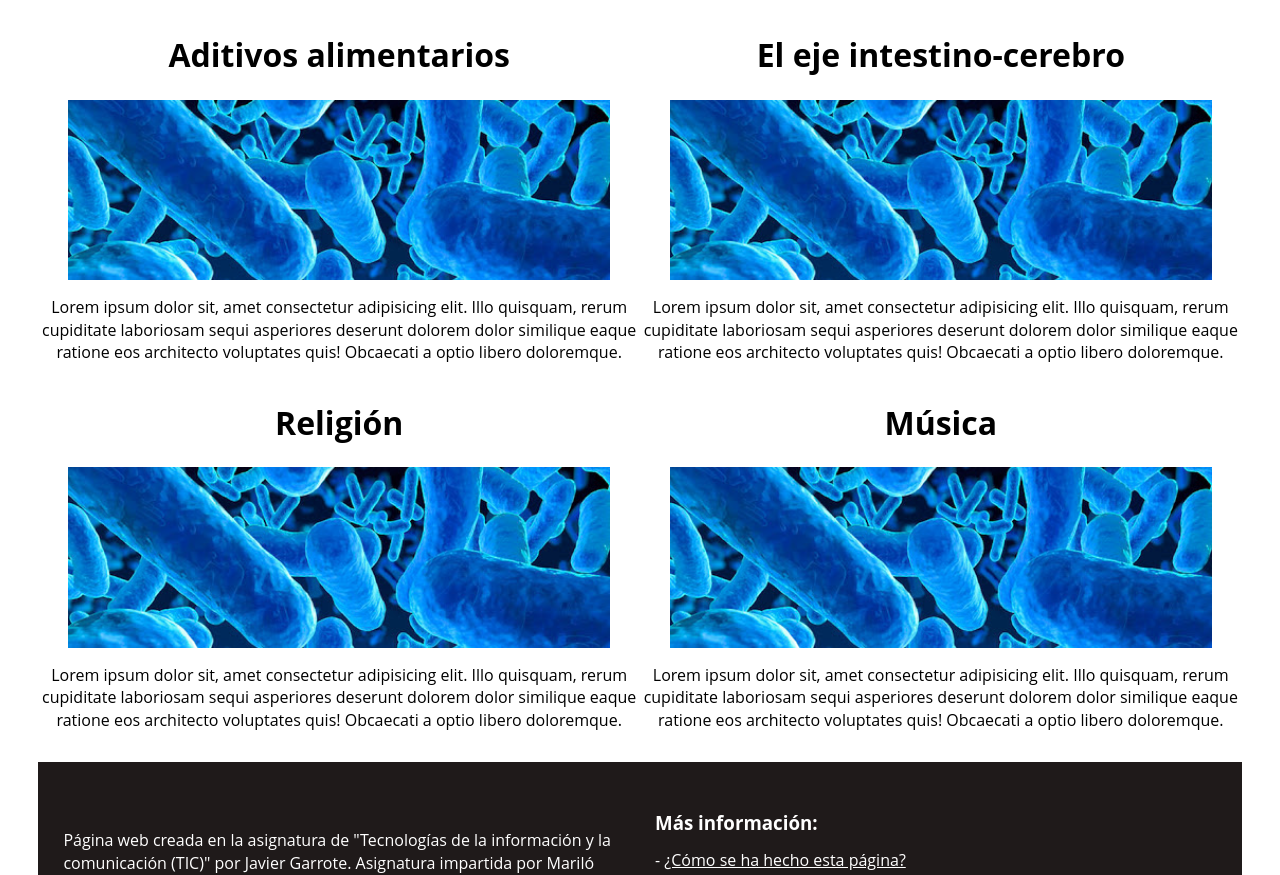
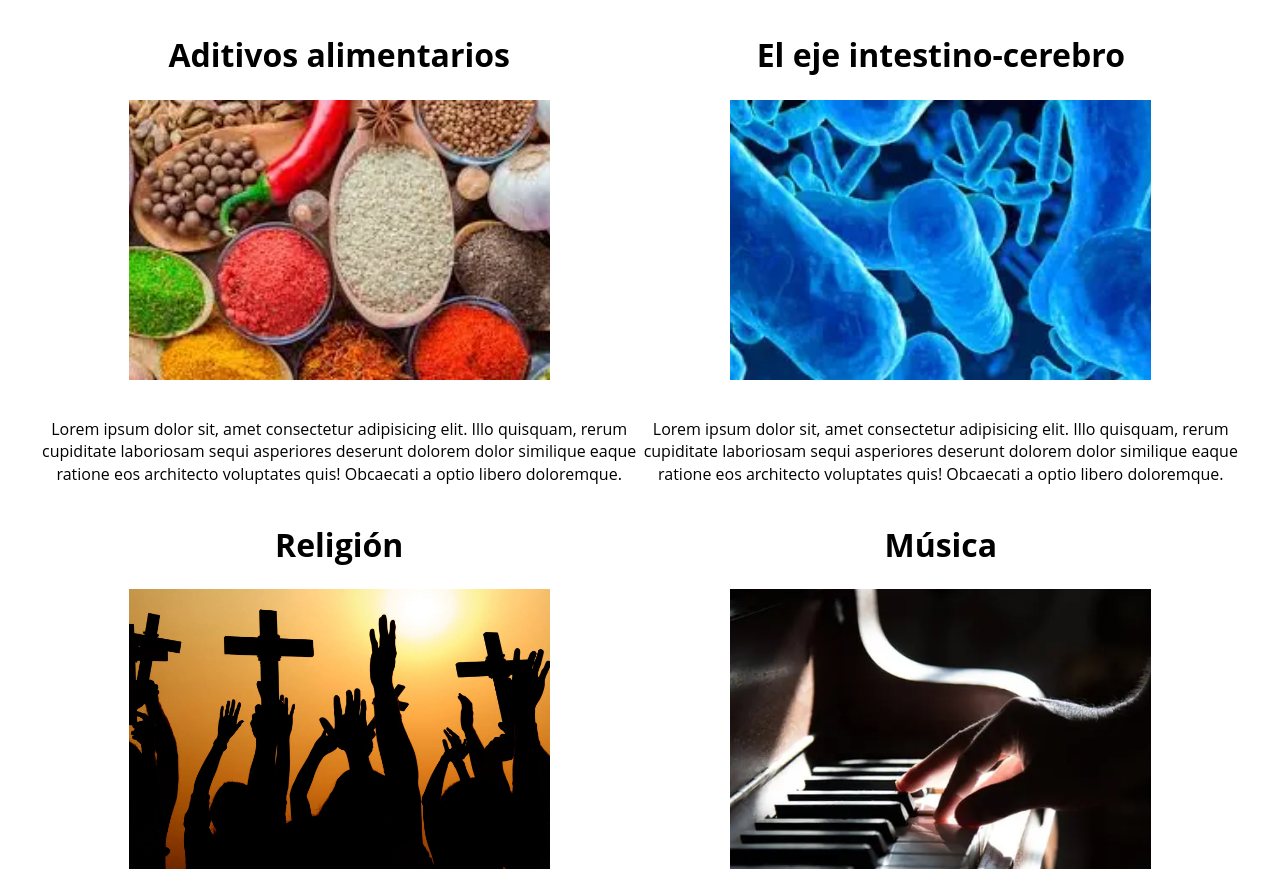
Before and after one commit to jgarrote8/2TICpro-invest, a plain HTML site: page proyectos/index.html in a window 1280 px wide. Shown: the part 99-974 px from the top of the page. Drawn offline with Linux system fonts and the light colour scheme.

Commit message:
Actualización de proyectos/index.html

```diff
--- a/proyectos/index.html
+++ b/proyectos/index.html
@@ -66,10 +66,33 @@
           display: block;
           text-align: center;
       }
-      div.nav-proyectos a div img{
-          width: 90%;
-          margin: 0 auto;
+
+      div.nav-proyectos a div div{
+        width: 70%;
+        margin: 0 auto;
+        height: 35vh;
+        background-position: center;
+        background-size: cover;
+        background-repeat: no-repeat;
       }
+
+        div.bgimg-1{
+          background: url('../img/aditivos.jpg');
+          background: url('../img/aditivos.webp');
+        }
+        div.bgimg-2{
+          background: url('../img/microbiota.jpg');
+          background: url('../img/microbiota.webp');
+        }
+        div.bgimg-3{
+          background: url('../img/religion.jpg');
+          background: url('../img/religion.webp');
+        }
+        div.bgimg-4{
+          background: url('../img/musica.jpg');
+          background: url('../img/musica.webp');
+        }
+
       @media screen and (max-width: 767px){
           div.nav-proyectos{
               flex-flow: column nowrap;
@@ -106,10 +129,18 @@
         </nav>
     </header>
     <div class="nav-proyectos">
-        <a href="1/index.html"><div><h1>Aditivos alimentarios</h1><img src="../img/microbiota.jpg" alt="aditivos"><br><p>Lorem ipsum dolor sit, amet consectetur adipisicing elit. Illo quisquam, rerum cupiditate laboriosam sequi asperiores deserunt dolorem dolor similique eaque ratione eos architecto voluptates quis! Obcaecati a optio libero doloremque.</p></div></a>
-        <a href="2/index.html"><div><h1>El eje intestino-cerebro</h1><img src="../img/microbiota.jpg" alt="microbiota"><br><p>Lorem ipsum dolor sit, amet consectetur adipisicing elit. Illo quisquam, rerum cupiditate laboriosam sequi asperiores deserunt dolorem dolor similique eaque ratione eos architecto voluptates quis! Obcaecati a optio libero doloremque.</p></div></a>
-        <a href="3/index.html"><div><h1>Religión</h1><img src="../img/microbiota.jpg" alt="religión"><br><p>Lorem ipsum dolor sit, amet consectetur adipisicing elit. Illo quisquam, rerum cupiditate laboriosam sequi asperiores deserunt dolorem dolor similique eaque ratione eos architecto voluptates quis! Obcaecati a optio libero doloremque.</p></div></a>
-        <a href="4/index.html"><div><h1>Música</h1><img src="../img/microbiota.jpg" alt="música"><br><p>Lorem ipsum dolor sit, amet consectetur adipisicing elit. Illo quisquam, rerum cupiditate laboriosam sequi asperiores deserunt dolorem dolor similique eaque ratione eos architecto voluptates quis! Obcaecati a optio libero doloremque.</p></div></a>
+        <a href="1/index.html"><div><h1>Aditivos alimentarios</h1>
+          <div class="bgimg-1"></div>
+          <br><p>Lorem ipsum dolor sit, amet consectetur adipisicing elit. Illo quisquam, rerum cupiditate laboriosam sequi asperiores deserunt dolorem dolor similique eaque ratione eos architecto voluptates quis! Obcaecati a optio libero doloremque.</p></div></a>
+        <a href="2/index.html"><div><h1>El eje intestino-cerebro</h1>
+          <div class="bgimg-2"></div>
+          <br><p>Lorem ipsum dolor sit, amet consectetur adipisicing elit. Illo quisquam, rerum cupiditate laboriosam sequi asperiores deserunt dolorem dolor similique eaque ratione eos architecto voluptates quis! Obcaecati a optio libero doloremque.</p></div></a>
+        <a href="3/index.html"><div><h1>Religión</h1>
+          <div class="bgimg-3"></div>
+          <br><p>Lorem ipsum dolor sit, amet consectetur adipisicing elit. Illo quisquam, rerum cupiditate laboriosam sequi asperiores deserunt dolorem dolor similique eaque ratione eos architecto voluptates quis! Obcaecati a optio libero doloremque.</p></div></a>
+        <a href="4/index.html"><div><h1>Música</h1>
+          <div class="bgimg-4"></div>
+          <br><p>Lorem ipsum dolor sit, amet consectetur adipisicing elit. Illo quisquam, rerum cupiditate laboriosam sequi asperiores deserunt dolorem dolor similique eaque ratione eos architecto voluptates quis! Obcaecati a optio libero doloremque.</p></div></a>
     </div>
 
     <footer>
```
